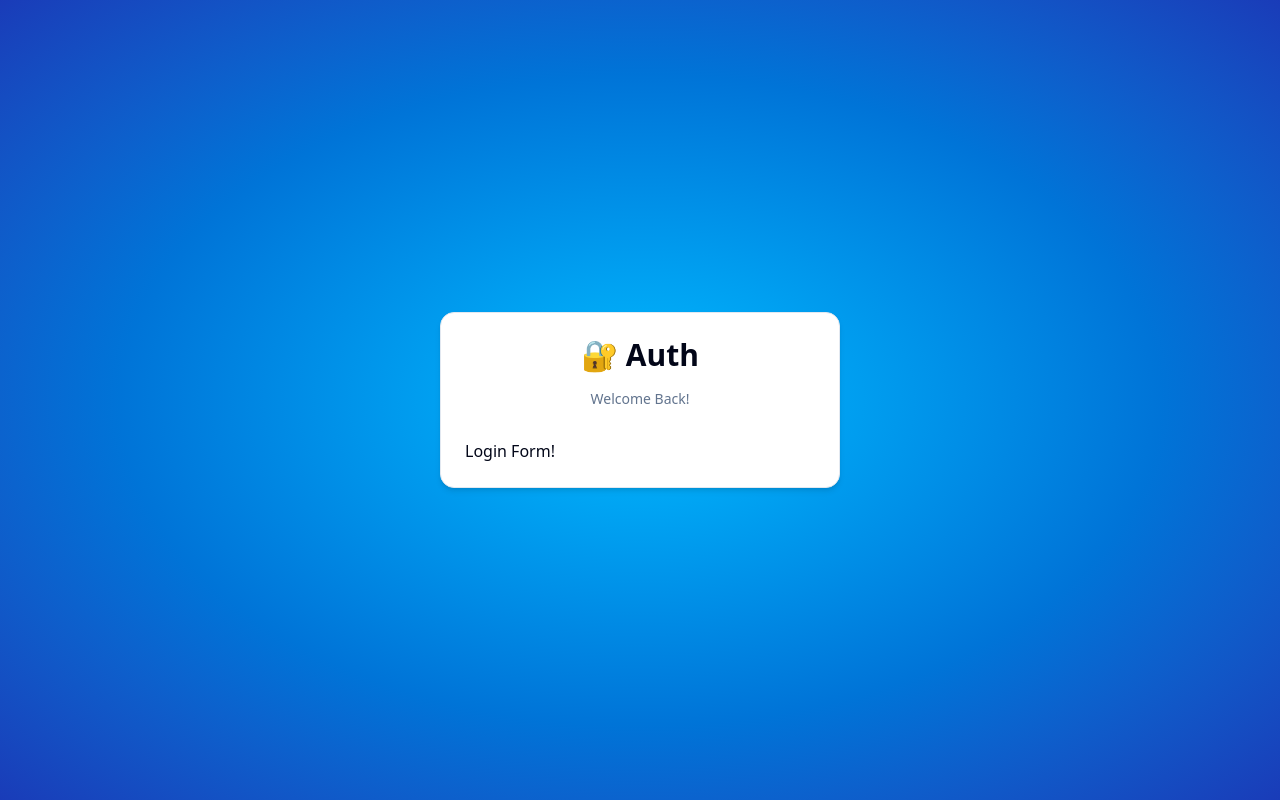
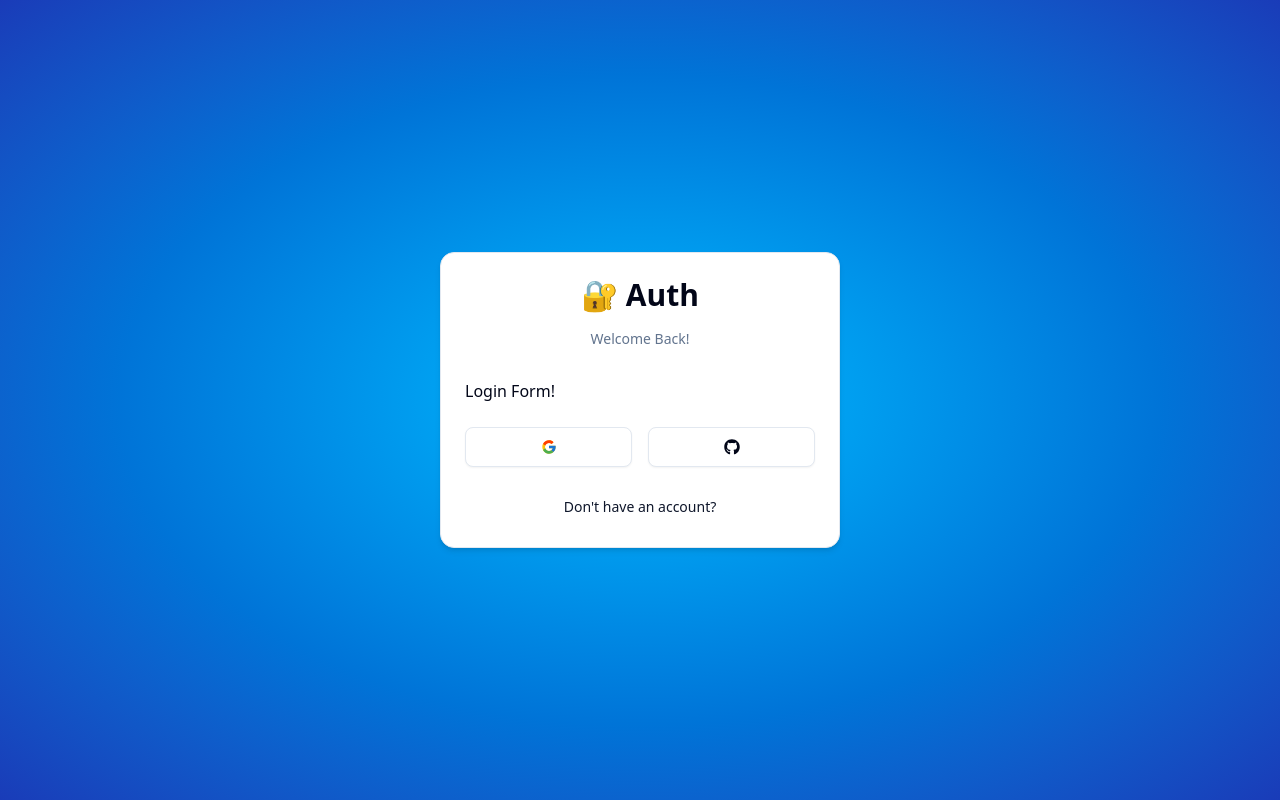
Before and after one commit to Anurag1428/nextauth-forge, a Next.js app: page /auth/login in a window 1280 px wide. Built offline with nearby package versions, Linux system fonts and the light colour scheme.

Commit message:
feat: add BackButton and Social components; update CardWrapper to include them

```diff
--- /dev/null
+++ b/components/auth/back-button.tsx
@@ -0,0 +1,27 @@
+"use client";
+
+import Link from "next/link";
+import { Button } from "../ui/button";
+
+interface BackButtonProps {
+    href: string;
+    label: string;
+}
+
+export const BackButton = ({
+    href,
+    label,
+}: BackButtonProps) => {
+    return(
+        <Button
+            variant="link"
+            className="font-normalw-full"
+            size="sm"
+            asChild
+        >
+            <Link href={href}>
+                {label}
+            </Link>
+        </Button>
+    )
+}
--- a/components/auth/card-wrapper.tsx
+++ b/components/auth/card-wrapper.tsx
@@ -1,7 +1,9 @@
 "use client";
 
 import { Card, CardContent, CardFooter, CardHeader } from "../ui/card";
+import { BackButton } from "./back-button";
 import { Header } from "./header";
+import { Social } from "./social";
 
 interface CardWrapperProps {
   children: React.ReactNode;
@@ -17,8 +19,7 @@
   backButtonLabel,
   backButtonHref,
   showSocial,
-}:
-    CardWrapperProps) => {
+}: CardWrapperProps) => {
   return (
     <Card className="w-[400px] shadow-md">
       <CardHeader>
@@ -27,6 +28,18 @@
       <CardContent>
         {children}
       </CardContent>
+
+      {showSocial && (
+        <CardFooter className="justify-center">
+          <Social />
+        </CardFooter>
+      )}
+      <CardFooter className="justify-center">
+        <BackButton
+          label={backButtonLabel}
+          href={backButtonHref}
+        />
+      </CardFooter>
     </Card>
-        )
+  );
 }
--- /dev/null
+++ b/components/auth/social.tsx
@@ -0,0 +1,28 @@
+"use client";
+
+import { FcGoogle } from "react-icons/fc";
+import { FaGithub } from "react-icons/fa";
+import { Button } from "../ui/button";
+
+export const Social = () => {
+    return (
+        <div className="flex w-full gap-4">
+            <Button
+                size="lg"
+                className="flex-1"
+                variant="outline"
+                onClick={() => {}}
+            >
+                <FcGoogle className="h-5 w-5" />
+            </Button>
+            <Button
+                size="lg"
+                className="flex-1"
+                variant="outline"
+                onClick={() => {}}
+            >
+                <FaGithub className="h-5 w-5" />
+            </Button>
+        </div>
+    );
+};
--- a/package.json
+++ b/package.json
@@ -18,6 +18,7 @@
     "postcss": "^8.5.3",
     "react": "^19.0.0",
     "react-dom": "^19.0.0",
+    "react-icons": "^5.5.0",
     "tailwind-merge": "^3.2.0",
     "tw-animate-css": "^1.2.5"
   },
```
Also changed, not shown: 1 other file (tests, documents, lock files or other folders). Lines whose indentation alone changed are shown as unchanged.
